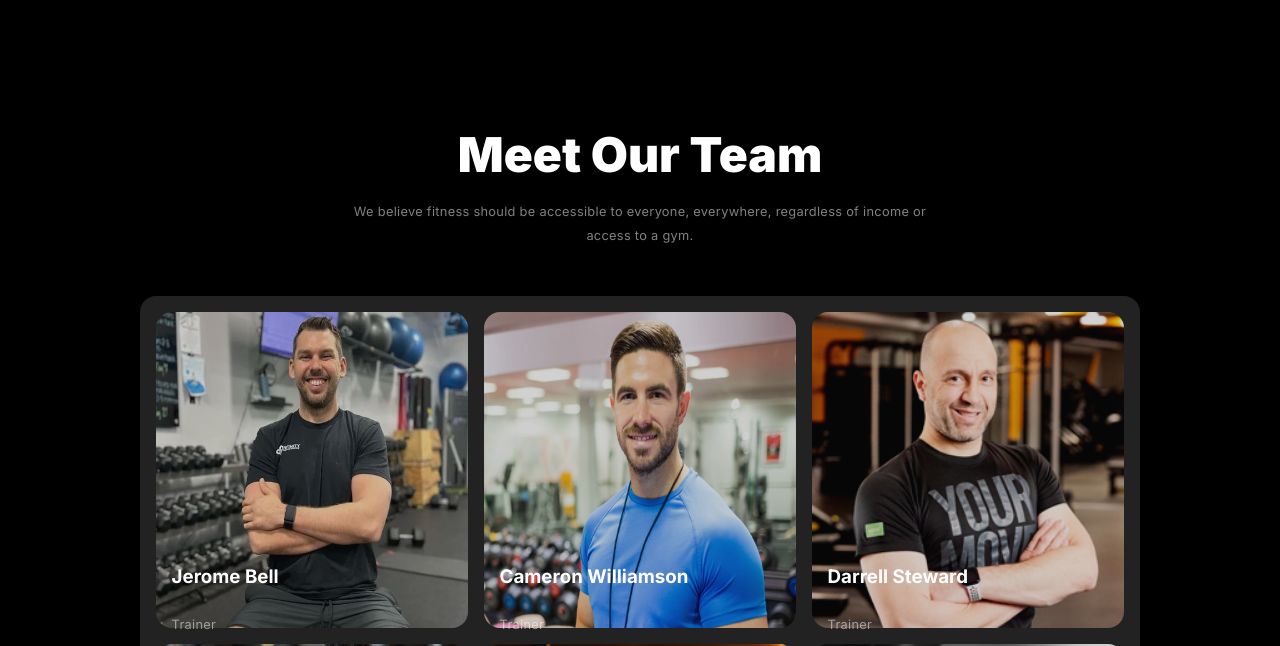
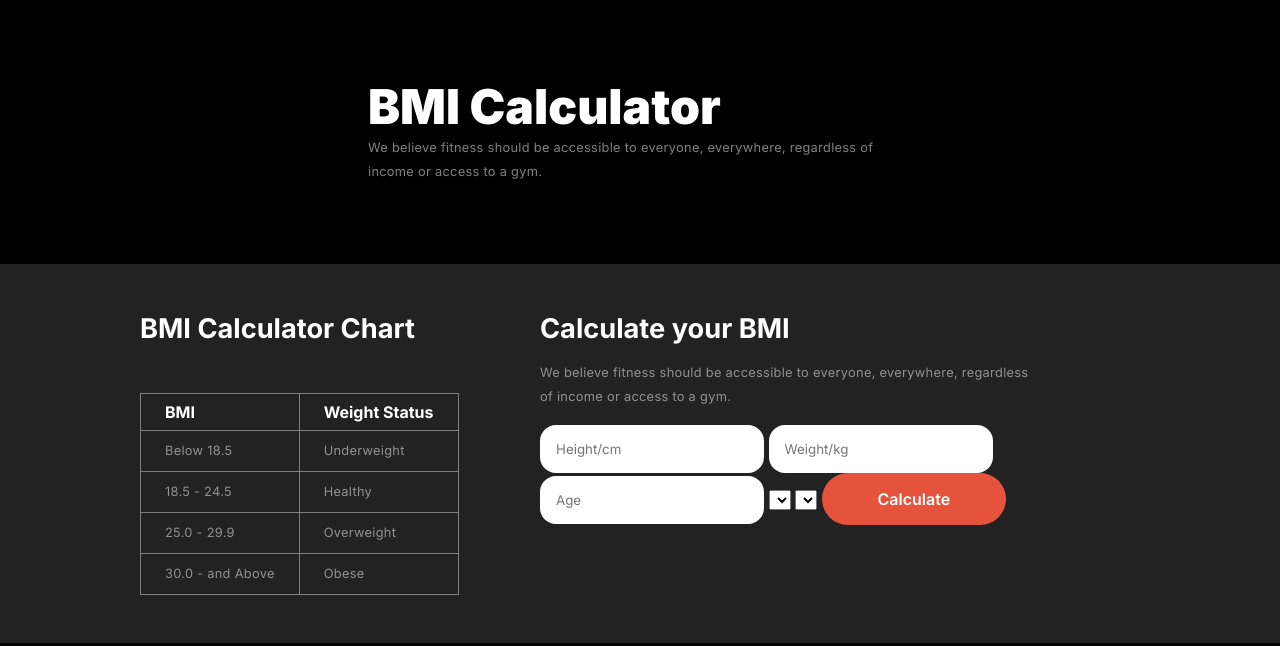
Before and after one commit to maruf-hasan-rion/versatile-ui-assign, a plain HTML site: page index.html in a window 1280 px wide. Shown: the part 2312-2958 px from the top of the page. Drawn offline with Linux system fonts and the light colour scheme.

Commit message:
table 50%

```diff
--- a/index.html
+++ b/index.html
@@ -142,6 +142,58 @@
 
         </section>
         <section class="dark-mood">
+            <div class="BMI-section-description">
+                <h2 class="title">BMI Calculator</h2>
+                <p class="title-description">We believe fitness should be accessible to everyone, everywhere,
+                    regardless of
+                    income or access to a gym.</p>
+            </div>
+            <div class="BMI-calculate-div">
+                <div class="container BMI-div">
+                    <div class="BMI-div-1">
+                        <h3>BMI Calculator Chart</h3>
+                        <table>
+                            <thead>
+                                <th>BMI</th>
+                                <th>Weight Status</th>
+                            </thead>
+                            <tbody>
+                                <tr>
+                                    <td>Below 18.5</td>
+                                    <td>Underweight</td>
+                                </tr>
+                                <tr>
+                                    <td>18.5 - 24.5</td>
+                                    <td>Healthy</td>
+                                </tr>
+                                <tr>
+                                    <td>25.0 - 29.9</td>
+                                    <td>Overweight</td>
+                                </tr>
+                                <tr>
+                                    <td>30.0 - and Above</td>
+                                    <td>Obese</td>
+
+                                </tr>
+                            </tbody>
+                        </table>
+                    </div>
+                    <div class="BMI-div-2">
+                        <h3>Calculate your BMI</h3>
+                        <p class="title-description">We believe fitness should be accessible to everyone, everywhere,
+                            regardless of
+                            income or access to a gym.</p>
+                        <input type="text" name="" id="" placeholder="Height/cm">
+                        <input type="text" name="" id="" placeholder="Weight/kg">
+                        <input type="text" name="" id="" placeholder="Age">
+                        <select name="" id="" aria-placeholder="Sex"></select>
+                        <select name="" id="" aria-placeholder=""></select>
+                        <button>Calculate</button>
+                    </div>
+                </div>
+            </div>
+        </section>
+        <section class="dark-mood">
             <div class="container team-section">
                 <h2 class="title">Meet Our Team</h2>
                 <p class="title-description p-width">We believe fitness should be accessible to everyone,
--- a/style.css
+++ b/style.css
@@ -344,7 +344,77 @@ span {
     left: 0;
 }
 
+/* BMI-section */
+.BMI-section-description {
+    display: flex;
+    flex-direction: column;
+    margin: 0 20rem;
+    padding: 2rem 3rem 5rem;
+}
 
+.BMI-section-description h2,
+.BMI-section-description p {
+    text-align: left;
+}
+
+.BMI-calculate-div {
+    background: rgb(34, 34, 34);
+    padding: 3rem;
+    color: white;
+
+}
+
+table {
+    border-collapse: collapse;
+}
+
+td,
+th {
+    border: 1px solid gray;
+    padding: 0.5rem 1.5rem;
+    text-align: left;
+}
+
+td {
+    color: rgba(255, 255, 255, 0.5);
+    font-size: 0.8rem;
+    font-weight: 400;
+    line-height: 24px;
+    letter-spacing: 0.3px;
+    /* text-align: center; */
+}
+
+.BMI-div {
+    display: flex;
+}
+
+.BMI-div-1 {
+    width: 40%;
+}
+
+.BMI-div-1 h3 {
+    font-size: 1.7rem;
+    padding: 0 0 3rem;
+}
+
+.BMI-div-2 {
+    width: 50%;
+}
+
+.BMI-div-2 h3 {
+    font-size: 1.7rem;
+}
+
+.BMI-div-2 p {
+    margin: 1rem 0;
+    text-align: left;
+}
+
+input {
+    padding: 1rem;
+    border-radius: 1rem;
+    border: none;
+}
 
 /* team-section */
 .team-section {
```
